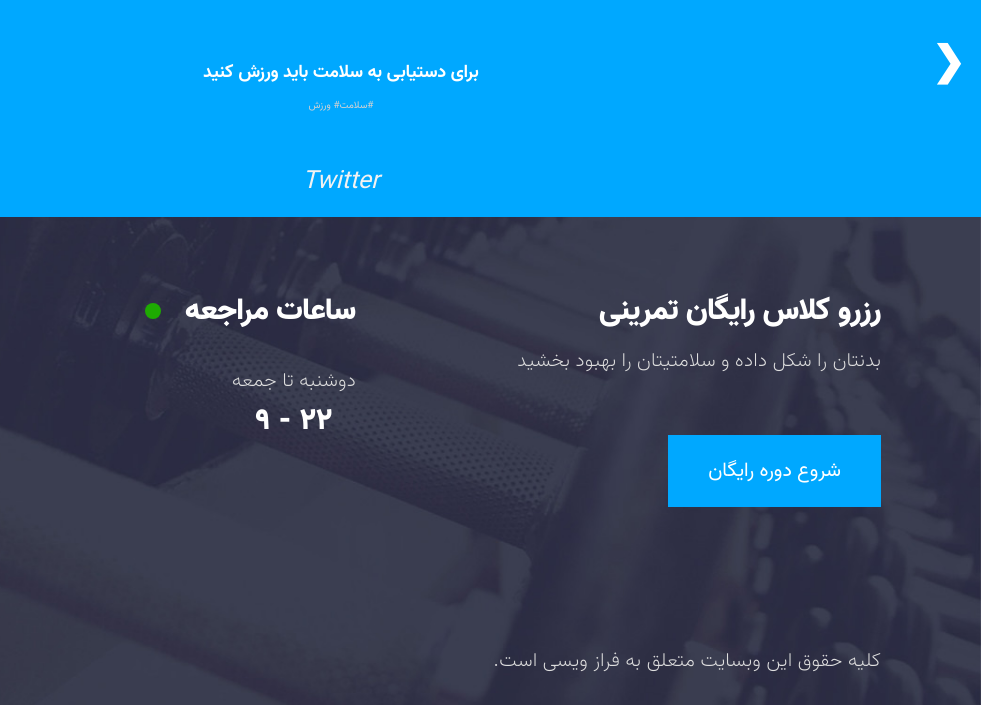
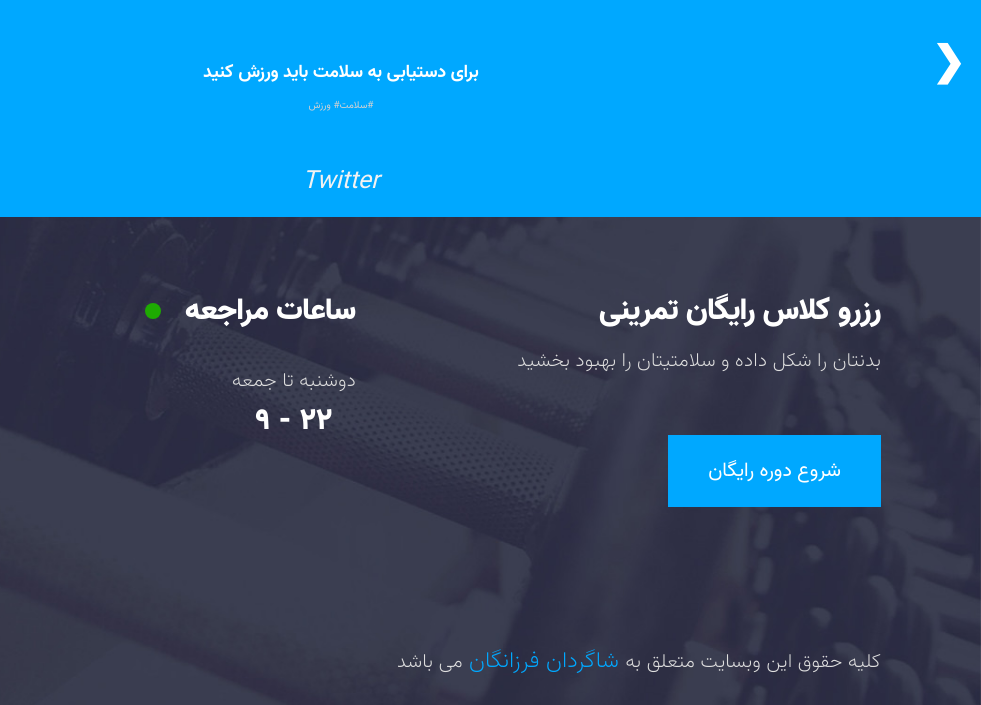
Before and after one commit to farazmrx/Persian-sports-site, a website: page index.html in a window 1280 px wide. Shown: the part 3477-4182 px from the top of the page, 299-1280 px from the left. Drawn offline with Linux system fonts and the light colour scheme.

Commit message:
Fix: change copyrights text

```diff
--- a/index.html
+++ b/index.html
@@ -255,7 +255,7 @@
                 <a href="https://github.com/farazmrx" target="blank"><i class="fa fa-github"></i></a>
             </div><!-- footer__copyright--social -->
 
-            <p class="paragraph__secondary">.کلیه حقوق این وبسایت متعلق به فراز ویسی است</p>
+            <p class="paragraph__secondary">کلیه حقوق این وبسایت متعلق به<span> شاگردان فرزانگان </span>می باشد</p>
         </div><!-- footer__copyright -->
     </footer>
 
--- a/sass/base/_typographi.scss
+++ b/sass/base/_typographi.scss
@@ -81,5 +81,10 @@
         @include respond(smallphone) {
             font-size: 1.2rem;
         }
+
+        span {
+            font-size: 2.3rem;
+            color: $blue-color;
+        }
     }
 }
```
Also changed, not shown: dist/style.css, sass/abstracts/_variable.scss (line endings or trailing spaces).
